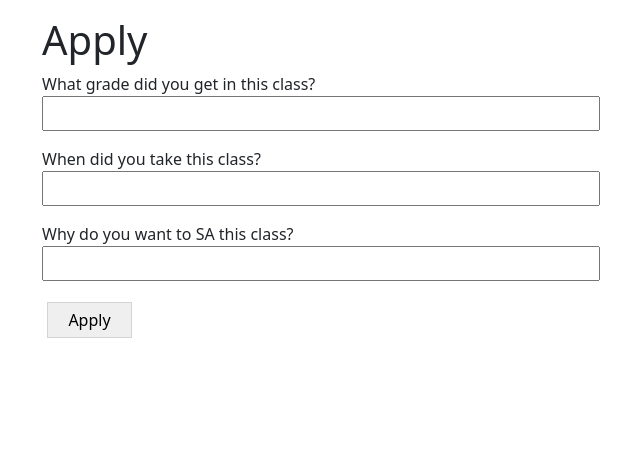
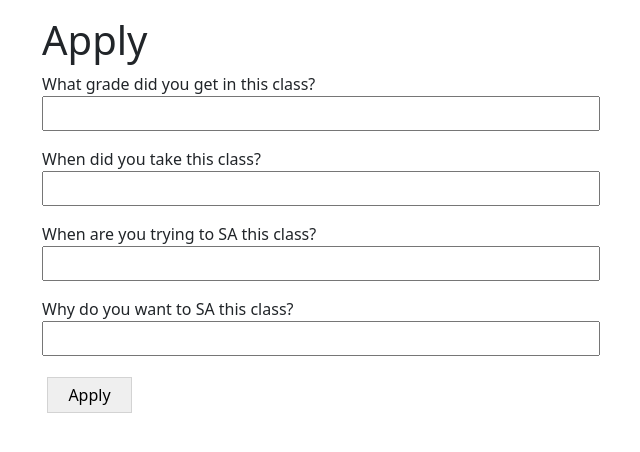
Before and after one commit to yyeternal/SA-Web-App, a Flask app: template app/student/templates/apply.html in a window 1280 px wide. Shown: the part 58-510 px from the top of the page, without its empty margins (40-680 px from the left). Run offline with Flask 3, Linux system fonts and the light colour scheme; tables that the repository leaves empty hold one stand-in row (values such as "Sample post"); the template is opened without the code that fills it: values that come from a table or form of the project are taken from there, most other values are stand-ins (such as "Sample title", 1, 10 or a date in 2020); some libraries are stand-ins or nearby versions.

Commit message:
Students now input when they are trying to SA

```diff
--- a/app/main/models.py
+++ b/app/main/models.py
@@ -154,6 +154,7 @@ class Application(db.Model):
     position_id : sqlo.Mapped[int] = sqlo.mapped_column(sqla.ForeignKey('sa_position.id'))
     grade_received : sqlo.Mapped[str] = sqlo.mapped_column(sqla.String(1))
     when_course_taken : sqlo.Mapped[str] = sqlo.mapped_column(sqla.String(50))
+    when_SA : sqlo.Mapped[str] = sqlo.mapped_column(sqla.String(10))
     student_id: sqlo.Mapped[str] = sqlo.mapped_column(sqla.ForeignKey(User.id))
     reasoning: sqlo.Mapped[str] = sqlo.mapped_column(sqla.String(300))
 
--- a/app/student/student_forms.py
+++ b/app/student/student_forms.py
@@ -33,5 +33,6 @@ class AddCourseForm(FlaskForm):
 class ApplyForm(FlaskForm):
     grade = StringField('What grade did you get in this class?', validators=[DataRequired('Error, must enter a value')])
     when_taken = StringField('When did you take this class?', validators=[DataRequired('Error, must enter a value')])
+    when_SA = StringField('When are you trying to SA this class?', validators=[DataRequired('Error, must enter a value')])
     why = StringField('Why do you want to SA this class?', validators=[DataRequired('Error, must enter a value')])
     submit = SubmitField('Apply')
--- a/app/student/student_routes.py
+++ b/app/student/student_routes.py
@@ -74,6 +74,7 @@ def student_apply_position(position_id):
         application = Application(position_id = position_id,
                                   grade_received = apform.grade.data,
                                   when_course_taken = apform.when_taken.data,
+                                  when_SA = apform.when_SA.data,
                                   reasoning = apform.why.data,
                                   student_id = current_user.id)
         db.session.add(application)
--- a/app/student/templates/apply.html
+++ b/app/student/templates/apply.html
@@ -19,6 +19,13 @@
             {% endfor %}
         </p>
         <p>
+            {{form.when_SA.label}}<br>
+            {{form.when_SA(class = 'forminput')}}<br>
+            {% for error in form.when_SA.errors %}
+                <span style = "color: red;">[{{ error}}]</span>
+            {% endfor %}
+        </p>
+        <p>
             {{form.why.label}}<br>
             {{form.why(class = 'forminput')}}<br>
             {% for error in form.why.errors %}
```
